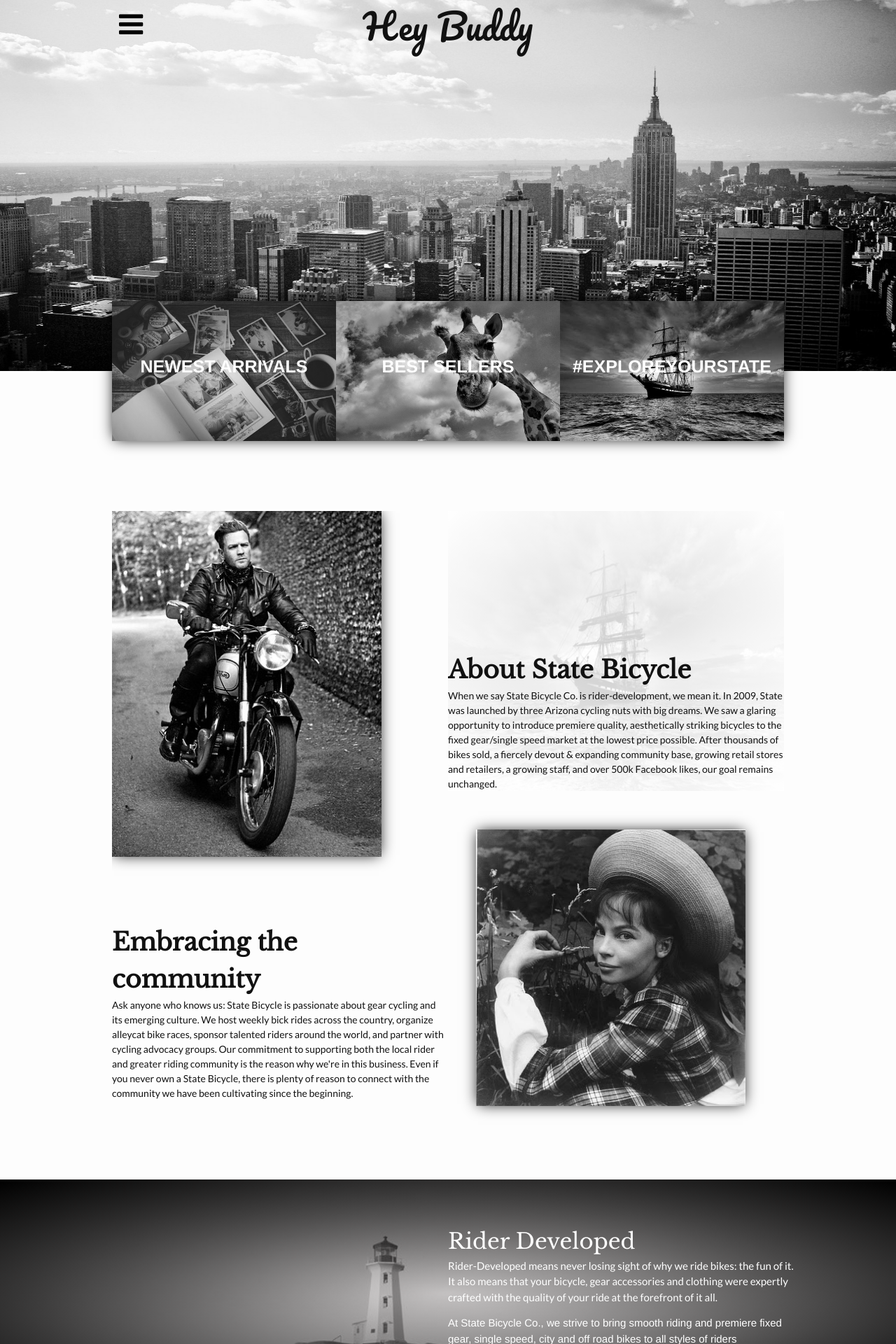
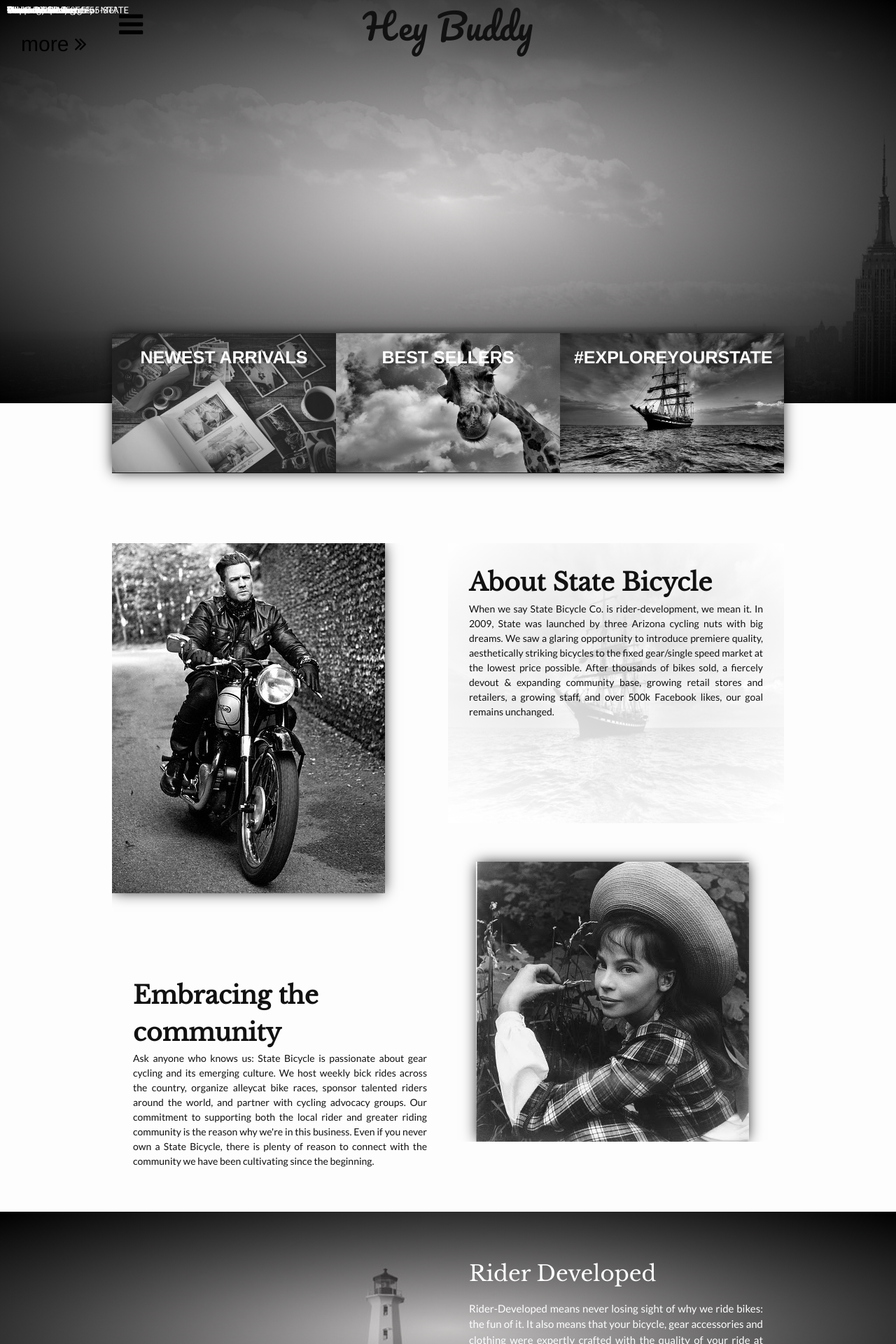
Before and after one commit to rmedina423/ryan-medina, a Jekyll site: the page built from index.html, in a window 1280 px wide. Shown: the top 1920 px of the page at 70% size. Built offline with Jekyll 4.4.1, drawn with Linux system fonts in a browser that asks for light colours; nearby versions of some CDN libraries.

Commit message:
redo css for mobile 1st set up

```diff
--- a/_sass/_layout.scss
+++ b/_sass/_layout.scss
@@ -269,17 +269,13 @@
 }
 
 .hero {
-    // background: radial-gradient(transparent, rgba(0, 0, 0, 0.27)), url('../images/city_view.jpg');
-    // background-size: cover;
+    background: radial-gradient(rgba(176, 167, 167, 0.27), #000), url('../images/city_view.jpg');
+    height: 45vw;
     > img {
         width: 100%;
-        position: absolute;
-        top: 0;
-        left: 0;
-        max-height: 530px;
     }
     > div {
-        min-height: 530px;
+        position: relative;
     }
 
 }
@@ -308,6 +304,7 @@
     overflow: hidden;
 }
 
+@media screen and (min-width: 990px) {
     section.main-content {
         &:first-child {
             width: 50%;
@@ -317,11 +314,26 @@
             overflow: hidden;
         }
     }
+}
+
 
 .content-tiles {
     min-height: 500px;
 }
 
+.subject-tiles {
+    background-color: rgba(239, 239, 239, 1);
+    text-align: center;
+    a {
+        display: inline-block;
+        font-size: 30px;
+        margin: 20px;
+        text-decoration: none;
+        color: black;
+    }
+}
+
+@media screen and (min-width: 990px) {
     .subject-tiles {
         background-color: rgba(239, 239, 239, 1);
         text-align: center;
@@ -334,8 +346,9 @@
             color: black;
         }
     }
+}
 
-
+@media screen and (min-width: 990px) {
     .footer-side {
         min-height: 360px;
         overflow: hidden;
@@ -346,6 +359,7 @@
         &:last-child {
         }
     }
+}
 
 
 /****************************************
@@ -354,7 +368,29 @@
 
 .primary-header {
     text-align: center;
+    position: absolute;
+    top: 0;
+    left: 0;
+    right: 0;
+    div {
         position: relative;
+    }
+    a {
+        // position: absolute;
+        // top: 5px;
+        // left: 10px;
+        color: black;
+        font-size: 40px;
+    }
+    p {
+        font-family: 'Pacifico', cursive;
+        font-size: 50px;
+        display: block;
+    }
+
+}
+
+@media screen and (min-width: 990px) {
     a {
         position: absolute;
         top: 5px;
@@ -363,25 +399,46 @@
         font-size: 40px;
     }
     p {
-        font-family: 'Pacifico', cursive;
-        font-size: 50px;
+        display: block;
     }
-
 }
 
 .breakouts {
-    background: radial-gradient(rgba(176, 167, 167, 0.27), #000);
     overflow: hidden;
-    transform: translateY(-100px);
     box-shadow: 0 0 20px -3px black;
 }
 
+@media screen and (min-width: 990px) {
+    .breakouts {
+        transform: translateY(-100px);
+    }
+}
+
 .breakout {
+    text-align: center;
+    width: 100%;
+    margin: auto;
+    padding: 1px;
+    background-color: black;
+    border-bottom: 1px solid;
+    > p {
+        display: inline-block;
+        padding: 10px;
+        margin: 5px 0 5px 0;
+        font-weight: bold;
+        font-size: 25px;
+        color: #fff;
+        width: 300px;
+        text-transform: uppercase;
+    }
+}
+
+@media screen and (min-width: 990px) {
+    .breakout {
+        min-height: 100px;
+        width: 33.33%;
         float: left;
-    width: 33.33%;
         height: 200px;
-    text-align: center;
-    position: relative;
         &:nth-child(1) {
             background: radial-gradient(transparent, rgba(0, 0, 0, 0.27)), url('../images/crafts.jpg');
             background-size: 100% 100%;
@@ -394,17 +451,9 @@
             background: radial-gradient(transparent, rgba(0, 0, 0, 0.27)), url('../images/ship.jpg');
             background-size: 100% 100%;
         }
-    p {
-        font-weight: bold;
-        font-size: 25px;
-        color: #fff;
-        margin: 0;
-        width: 300px;
-        position: absolute;
-        right: 50%;
-        transform: translateX(50%);
-        top: 75px;
-        text-transform: uppercase;
+    }
+    > p {
+        margin: 85px 0 0 0;
     }
 }
 
@@ -419,10 +468,21 @@
         &:last-child {
             font-family: 'Lato', sans-serif;
             font-size: 14px;
+            text-align: justify;
+        }
+    }
+    .content {
+        padding: 30px;
+    }
+    .graphic {
+        display: none;
     }
 }
 
+@media screen and (min-width: 990px) {
+    .main-content {
         .graphic {
+            display: initial;
             height: 500px;
             width: 385px;
         }
@@ -438,14 +498,23 @@
             margin-top: 90px;
         }
     }
+}
 
 .main-content:last-child .content {
-    min-height: 400px;
-    margin: 0 0 55px 0;
+    padding: 30px;
+    min-height: 290px;
     position: relative;
     // background: radial-gradient(transparent, rgba(0, 0, 0, 0.27)), url('../images/ship.jpg');
     background: radial-gradient(rgba(255, 255, 255, 0.80), rgba(255, 255, 255, 1)), url("../images/ship.jpg");
     background-size: 100% 100%;
+}
+
+@media screen and (min-width: 990px) {
+    .main-content:last-child .content {
+        margin: 0 0 30px 0;
+        min-height: 400px;
+        margin: 0 0 55px 0;
+    }
     > div {
         position: absolute;
         bottom: 0;
@@ -453,11 +522,10 @@
 }
 
 .featured-message .message {
-    margin-left: 50%;
-    width: 500px;
-    padding-top: 65px;
+    padding: 20px 30px;
+    text-align: justify;
     p {
-        margin: 0;
+        margin: 0 0 15px 0;
         color: white;
         font-size: 15px;
     }
@@ -471,47 +539,91 @@
     }
 }
 
+@media screen and (min-width: 990px) {
+    .featured-message .message {
+        margin-left: 50%;
+        padding-top: 65px;
+    }
+}
+
 .heading-tiles {
     text-align: center;
     font-size: 35px;
-    padding: 35px;
+    padding: 30px;
     font-weight: 700;
     font-family: 'Libre Baskerville', serif;
 }
 
+
 .content-tiles .tile {
-    width: 30%;
+    max-width: 315px;
     display: inline-block;
     text-align: left;
     background-color: #fff;
-    margin-left: 20px;
+    margin-bottom: 20px;
     box-shadow: 0 0 10px -3px black;
 
+    &:last-child {
+        margin-bottom: 0;
+    }
+
     .graphic {
-        height: 225px;
+        max-height: 225px;
     }
     .content {
-        min-height: 275px;
+        min-height: 190px;
         padding: 0 10px;
         p:nth-child(1) {
             margin: 0;
-            height: 70px;
+            min-height: 70px;
             font-size: 20px;
             font-family: 'Libre Baskerville', serif;
         }
         p:nth-child(2) {
+            text-align: justify;
             margin: 0;
-            height: 155px;
+            min-height: 80px;
             font-size: 14px;
             font-family: 'Lato', sans-serif;
         }
         footer {
-            height: 50px;
+            margin-top: 15px;
+            margin-bottom: 10px;
+            max-height: 50px;
         }
     }
 }
 
-.footer-side:first-child{
+@media screen and (min-width: 990px) {
+    .content-tiles .tile {
+        width: 30%;
+        margin-left: 20px;
+    }
+}
+
+
+
+.footer-side:first-child {
+    display: none;
+}
+
+.footer-side:last-child > div {
+    margin: 20px 0 20px 0;
+    text-align: center;
+    p {
+        font-family: 'Pacifico', cursive;
+        font-size: 45px;
+    }
+
+    i {
+        font-size: 24px;
+        margin-left:3px;
+    }
+}
+
+@media screen and (min-width: 990px) {
+    .footer-side:first-child {
+        display: initial;
         font-family: 'Lato', sans-serif;
         > p {
             display: inline-block;
@@ -545,11 +657,6 @@
     }
 
     .footer-side:last-child > div {
-    // height: 150px;
-    // width: 150px;
-    // margin: auto;
-    margin-left: 50%;
-    transform: translateX(-50%);
         margin-top: 70px;
         text-align: center;
         p {
@@ -562,3 +669,4 @@
             margin-left:3px;
         }
     }
+}
--- a/index.html
+++ b/index.html
@@ -24,12 +24,15 @@
 
 
 <div class="panel hero">
-  <img src="./images/city_view.jpg">
+  <!-- <img src="./images/city_view.jpg"> -->
   <div>
 
+
     <header class="primary-header">
-      <a href="#"><i class="fa fa-bars"></i></a>
-      <p>Hey Buddy</p>
+      <div>
+        <p>Hey Buddy</p>
+        <a href="#"><i class="fa fa-bars"></i></a>
+      </div>
     </header>
 
   </div>
```
Lines whose indentation alone changed are shown as unchanged.
